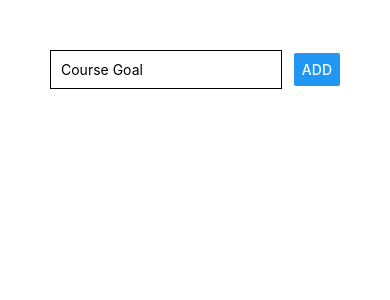
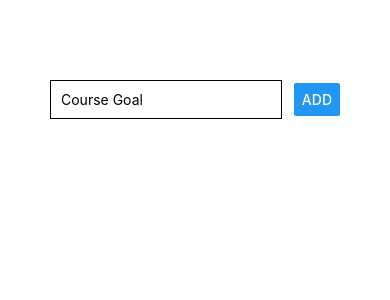
Before and after one commit to Trung28899/ReactNative-Basic-And-Debug, a React Native app: screen / in a window 390 px wide. Shown: the top 300 px of the page. Built offline with nearby package versions, Linux system fonts and the light colour scheme.

Commit message:
5th Commit

```diff
--- a/App.js
+++ b/App.js
@@ -1,12 +1,36 @@
-import React from "react";
+import React, { useState } from "react";
 import { StyleSheet, Text, View, TextInput, Button } from "react-native";
 
 export default function App() {
+  const [enteredGoal, setEnteredGoal] = useState("");
+  const [courseGoals, setCourseGoals] = useState([]);
+
+  const goalInputHandler = (enteredText) => {
+    setEnteredGoal(enteredText);
+  };
+
+  const addGoalHandler = () => {
+    console.log(enteredGoal);
+    /*
+      Can go with this
+      setCourseGoals([...courseGoals, enteredGoal]);
+
+      But the syntax down below is a better practice
+      when it come to state syncability
+    */
+    setCourseGoals((currentGoals) => [...currentGoals, enteredGoal]);
+  };
+
   return (
     <View style={styles.screen}>
       <View style={styles.inputContainer}>
-        <TextInput placeholder="Course Goal" style={styles.input} />
-        <Button title="ADD" />
+        <TextInput
+          placeholder="Course Goal"
+          style={styles.input}
+          onChangeText={goalInputHandler}
+          value={enteredGoal}
+        />
+        <Button title="ADD" onPress={addGoalHandler} />
       </View>
       <View />
     </View>
@@ -16,6 +40,7 @@ export default function App() {
 const styles = StyleSheet.create({
   screen: {
     padding: 50,
+    paddingTop: 80,
   },
   inputContainer: {
     flexDirection: "row",
```
Also changed, not shown: 1 other file (tests, documents, lock files or other folders).
